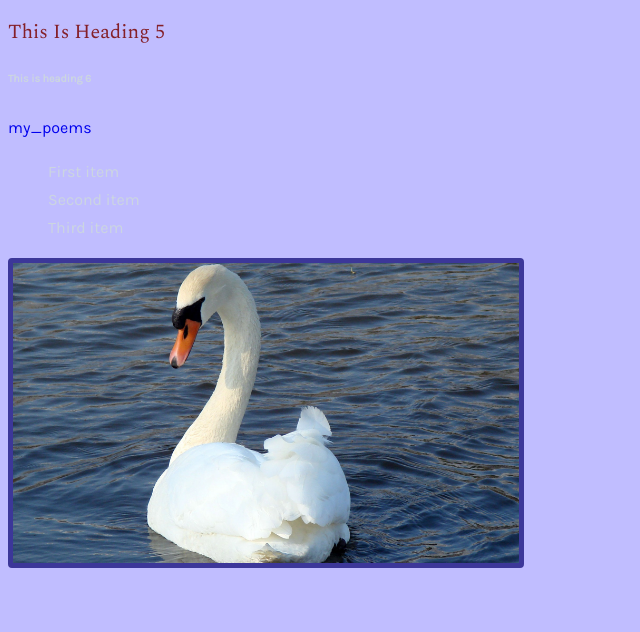
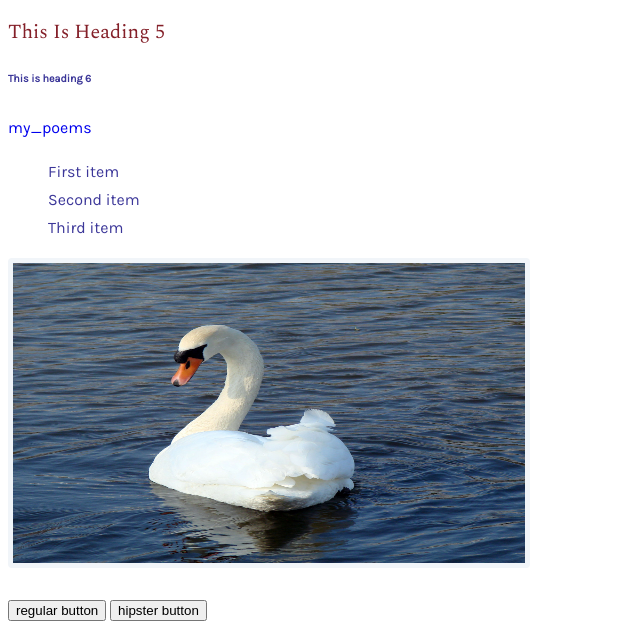
Before and after one commit to SoundaryaKoutharapu/Default-Starter, a plain HTML site: page index.html in a window 1280 px wide. Shown: the part 695-1327 px from the top of the page, without its empty margins (0-640 px from the left). Before the commit the page ends 1271 px from the top, so only its background shows below. Drawn offline with nearby package versions, Linux system fonts and the light colour scheme.

Commit message:
modified: img class

```diff
--- a/index.html
+++ b/index.html
@@ -44,5 +44,9 @@
             <img src="swan_beauty_nature.jpg" alt="It's a swan" class="img">
         </div>
 
+        <br>
+        <button class="btn" type="button">regular button </button>
+        <button class="btn btn-hipster" type="button">hipster button </button>
+
 </body>
 </html>
--- a/main.css
+++ b/main.css
@@ -62,8 +62,8 @@ html {
   --smallText: 0.7em;
 
 /*  Rest of the var */
---backgroundColor: var(--primary-200);
---textColor:var(--grey-300);
+--backgroundColor: var(var(--grey-300));
+--textColor:var(--primary-700);
 --borderRadius:0.25rem;
 --letterSpacing: 1px;
 --transition:0.3s ease-in-out all;
@@ -141,8 +141,8 @@ li
 
 .container
 {
-  width: 40%;
-  border: 5px solid var(--primary-700);
+  width: 40vw;
+  border: 5px solid var(--grey-100);
   border-radius: var(--borderRadius);
   max-width: var(--max-width);
 }
@@ -152,5 +152,5 @@ li
   width: 100%;
   display: block;
   height: 300px;
-  object-fit: cover;
+ /* object-fit: cover; */
 }
```
